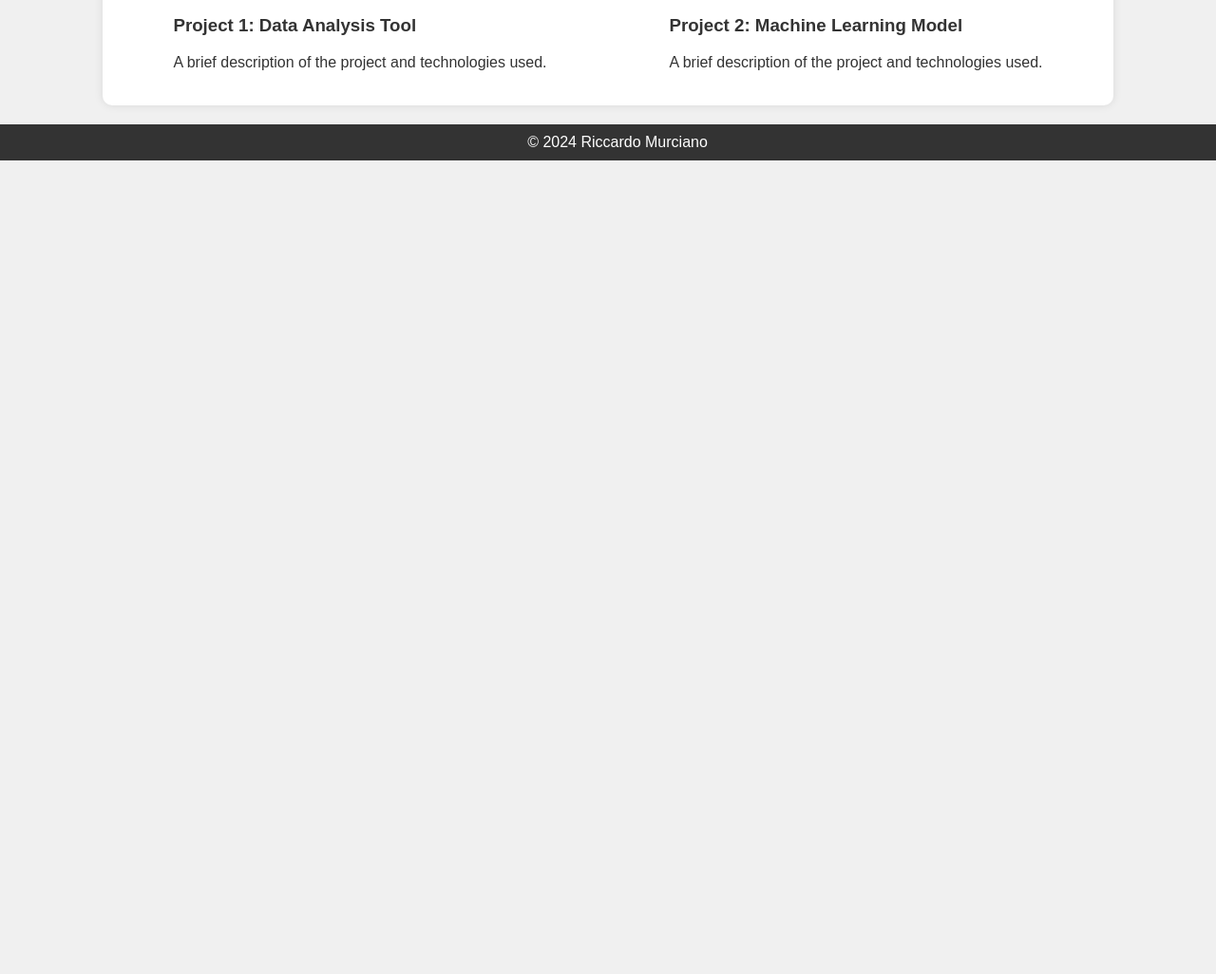
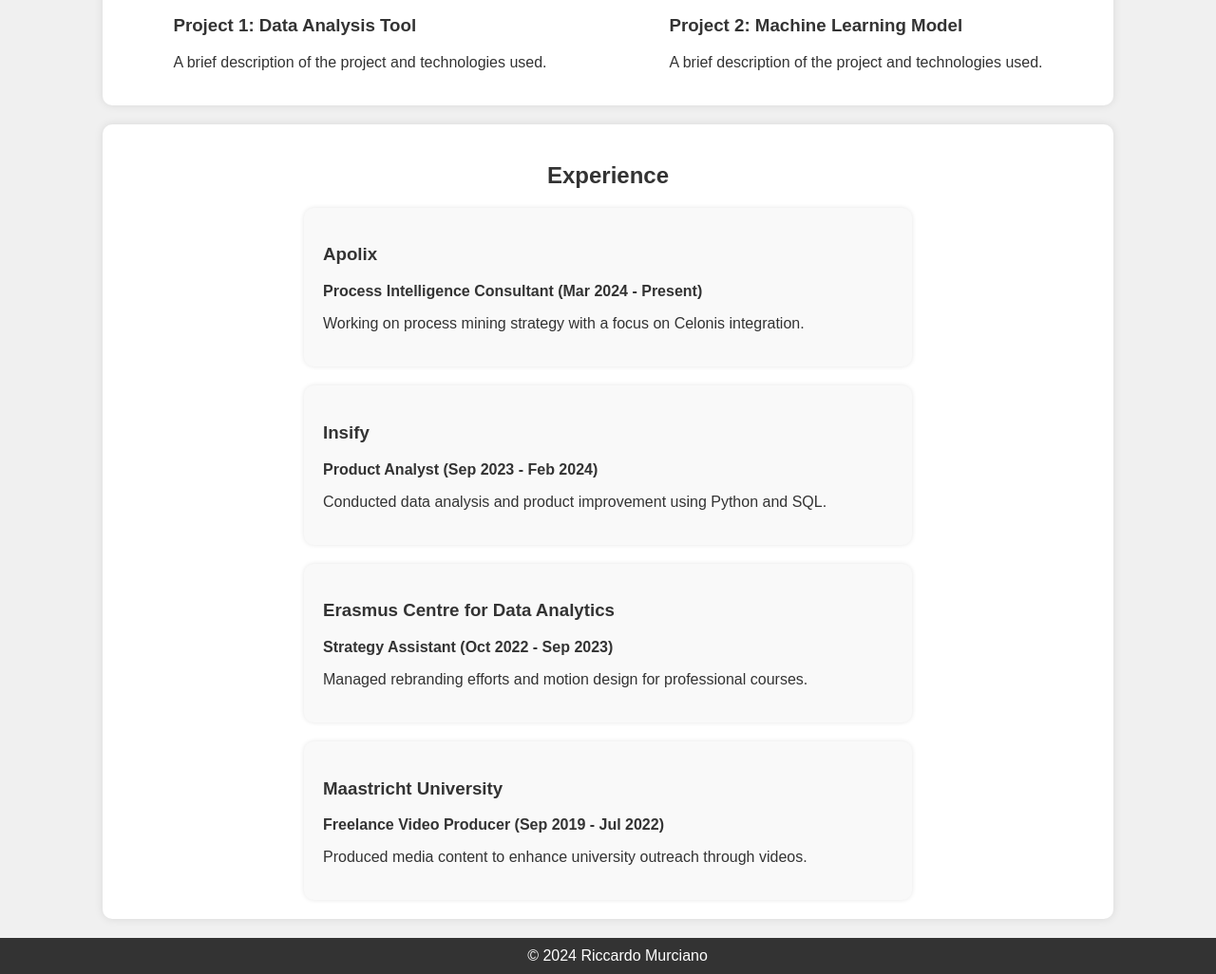
Before and after one commit to riccardocloud/portfolio, a plain HTML site: page index.html in a window 1280 px wide. Shown: the part 622-1648 px from the top of the page at 95% size. Before the commit the page ends 800 px from the top, so only its background shows below. Drawn offline with Linux system fonts and the light colour scheme.

Commit message:
Update index.html

```diff
--- a/index.html
+++ b/index.html
@@ -56,7 +56,7 @@
             color: #333;
         }
 
-        .gallery, .projects {
+        .gallery, .projects, .experience {
             display: flex;
             flex-wrap: wrap;
             justify-content: space-around;
@@ -84,6 +84,15 @@
             margin-top: 10px;
         }
 
+        .experience div {
+            background-color: #f9f9f9;
+            padding: 20px;
+            border-radius: 10px;
+            width: 100%;
+            max-width: 600px;
+            box-shadow: 0 0 5px rgba(0, 0, 0, 0.1);
+        }
+
         footer {
             background-color: #333;
             color: #fff;
@@ -103,13 +112,14 @@
 
     <header>
         <h1>Riccardo Murciano</h1>
-        <p>Data Consultant | Portfolio</p>
+        <p>PI Consultant @ Apolix | MSc in BIM at Rotterdam School of Management</p>
     </header>
 
     <nav>
         <a href="#gallery">Videos</a>
         <a href="#cv">CV</a>
         <a href="#projects">Projects</a>
+        <a href="#experience">Experience</a>
     </nav>
 
     <div class="container" id="gallery">
@@ -124,7 +134,7 @@
     <div class="container" id="cv">
         <h2>My CV</h2>
         <p>You can download my CV in PDF format here:</p>
-        <a href="Renewed CV - Riccardo Murciano.docx.pdf" target="_blank">Download CV</a>
+        <a href="Renewed_CV_Riccardo_Murciano.pdf" target="_blank">Download CV</a>
     </div>
 
     <div class="container" id="projects">
@@ -143,6 +153,35 @@
         </div>
     </div>
 
+    <div class="container" id="experience">
+        <h2>Experience</h2>
+        <div class="experience">
+            <div>
+                <h3>Apolix</h3>
+                <p><strong>Process Intelligence Consultant (Mar 2024 - Present)</strong></p>
+                <p>Working on process mining strategy with a focus on Celonis integration.</p>
+            </div>
+
+            <div>
+                <h3>Insify</h3>
+                <p><strong>Product Analyst (Sep 2023 - Feb 2024)</strong></p>
+                <p>Conducted data analysis and product improvement using Python and SQL.</p>
+            </div>
+
+            <div>
+                <h3>Erasmus Centre for Data Analytics</h3>
+                <p><strong>Strategy Assistant (Oct 2022 - Sep 2023)</strong></p>
+                <p>Managed rebranding efforts and motion design for professional courses.</p>
+            </div>
+
+            <div>
+                <h3>Maastricht University</h3>
+                <p><strong>Freelance Video Producer (Sep 2019 - Jul 2022)</strong></p>
+                <p>Produced media content to enhance university outreach through videos.</p>
+            </div>
+        </div>
+    </div>
+
     <footer>
         <p>&copy; 2024 Riccardo Murciano</p>
     </footer>
```
